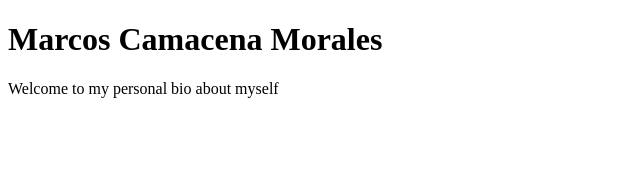
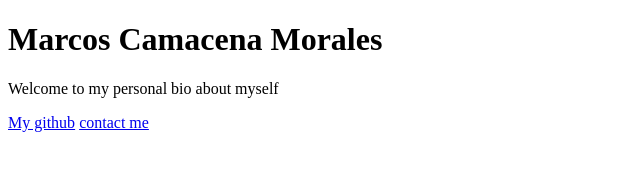
Before and after one commit to MarcosCM1/personal-bio-repo, a plain HTML site: page index.html in a window 1280 px wide. Shown: the whole page, without its empty margins (0-640 px from the left). Drawn offline with Linux system fonts and the light colour scheme.

Commit message:
added nav and href

```diff
--- a/index.html
+++ b/index.html
@@ -10,5 +10,10 @@
     <h1>Marcos Camacena Morales</h1>
     <p>Welcome to my personal bio about myself</p>
   </header>
+  <nav>
+    <a href="github.com">My github</a>
+    <a href="gmail.com">contact me </a>
+  </nav>
+
 </body>
 </html>
```
